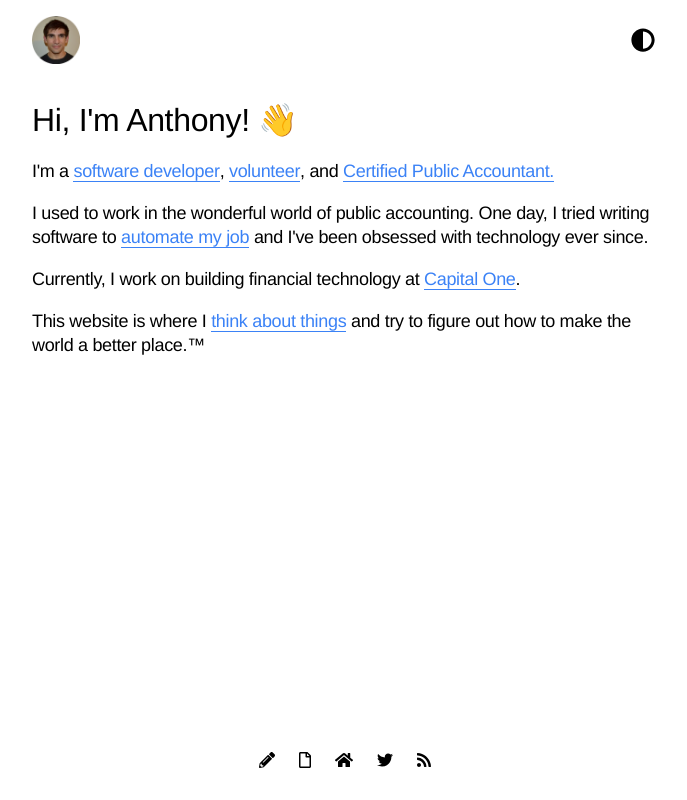
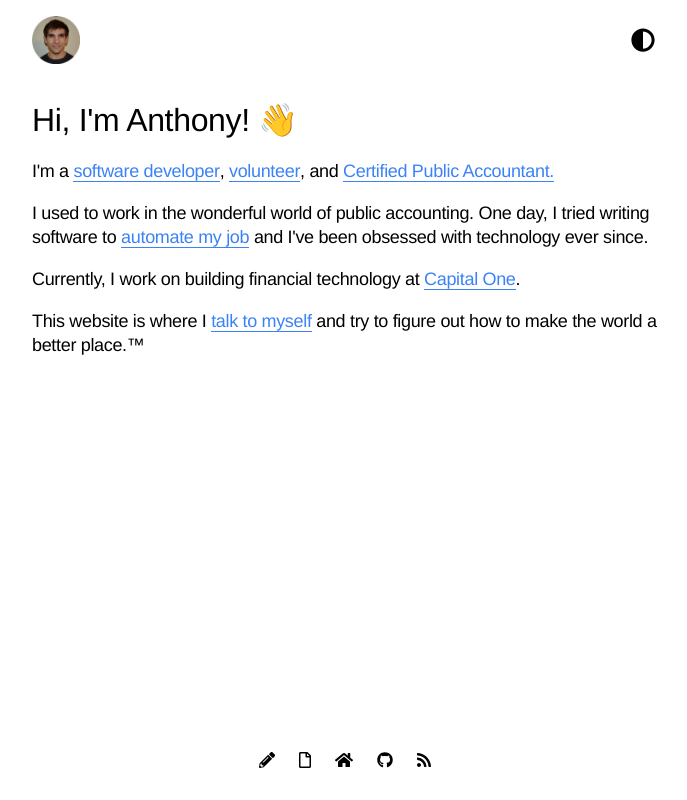
Before and after one commit to Anthony-Calderaro/calderarrow, a Next.js app: page / in a window 1280 px wide. Shown: the whole page, without its empty margins (295-982 px from the left). Built offline with nearby package versions, Linux system fonts and the light colour scheme.

Commit message:
Replaces twitter link with github.

```diff
--- a/public/staticText.js
+++ b/public/staticText.js
@@ -1,7 +1,7 @@
 import { FontAwesomeIcon } from '@fortawesome/react-fontawesome'
 import { faRss, faPencilAlt, faHome, faAdjust } from '@fortawesome/free-solid-svg-icons'
 import { faFile } from '@fortawesome/free-regular-svg-icons'
-import { faTwitter } from '@fortawesome/free-brands-svg-icons'
+import { faGithub } from '@fortawesome/free-brands-svg-icons'
 
 export function createFontAwesomeIcon(icon, optionalClass = '') {
   return <FontAwesomeIcon className={`icon ${optionalClass}`} icon={icon} />
@@ -30,10 +30,10 @@ export const footerIcons = [
     // target: ''
   },
   {
-    icon: faTwitter,
-    link: 'https://twitter.com/calderarrow',
+    icon: faGithub,
+    link: 'https://github.com/Anthony-Calderaro',
     target: '_blank',
-    ariaLabel: 'twitter'
+    ariaLabel: 'GitHub'
   },
   {
     icon: faRss,
@@ -83,7 +83,7 @@ export const homePageLinks = {
   },
   writings: {
     link: '/writings',
-    text: `think about things`,
+    text: `talk to myself`,
     ariaLabel: "writings"
   },
 };
```
